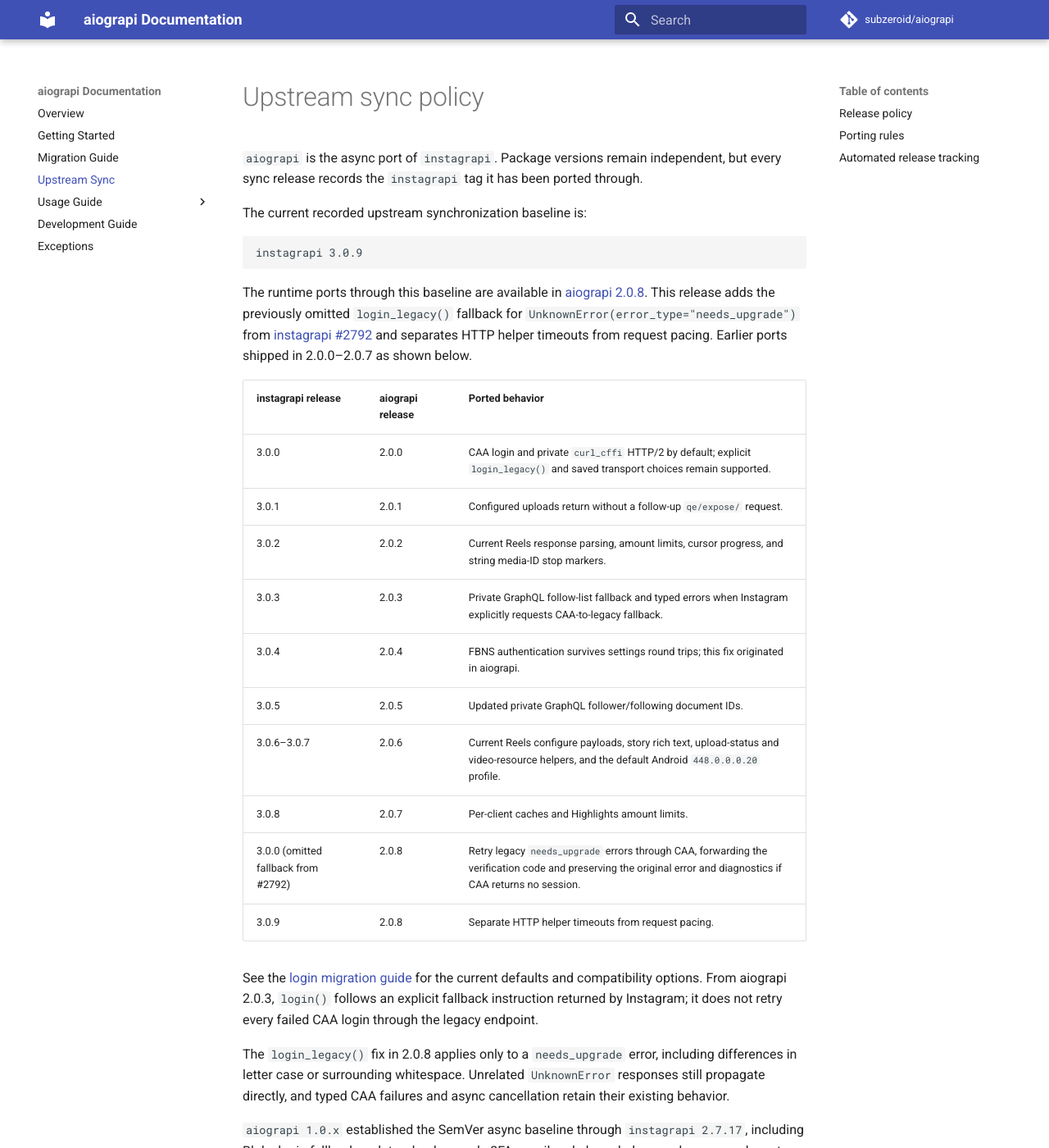
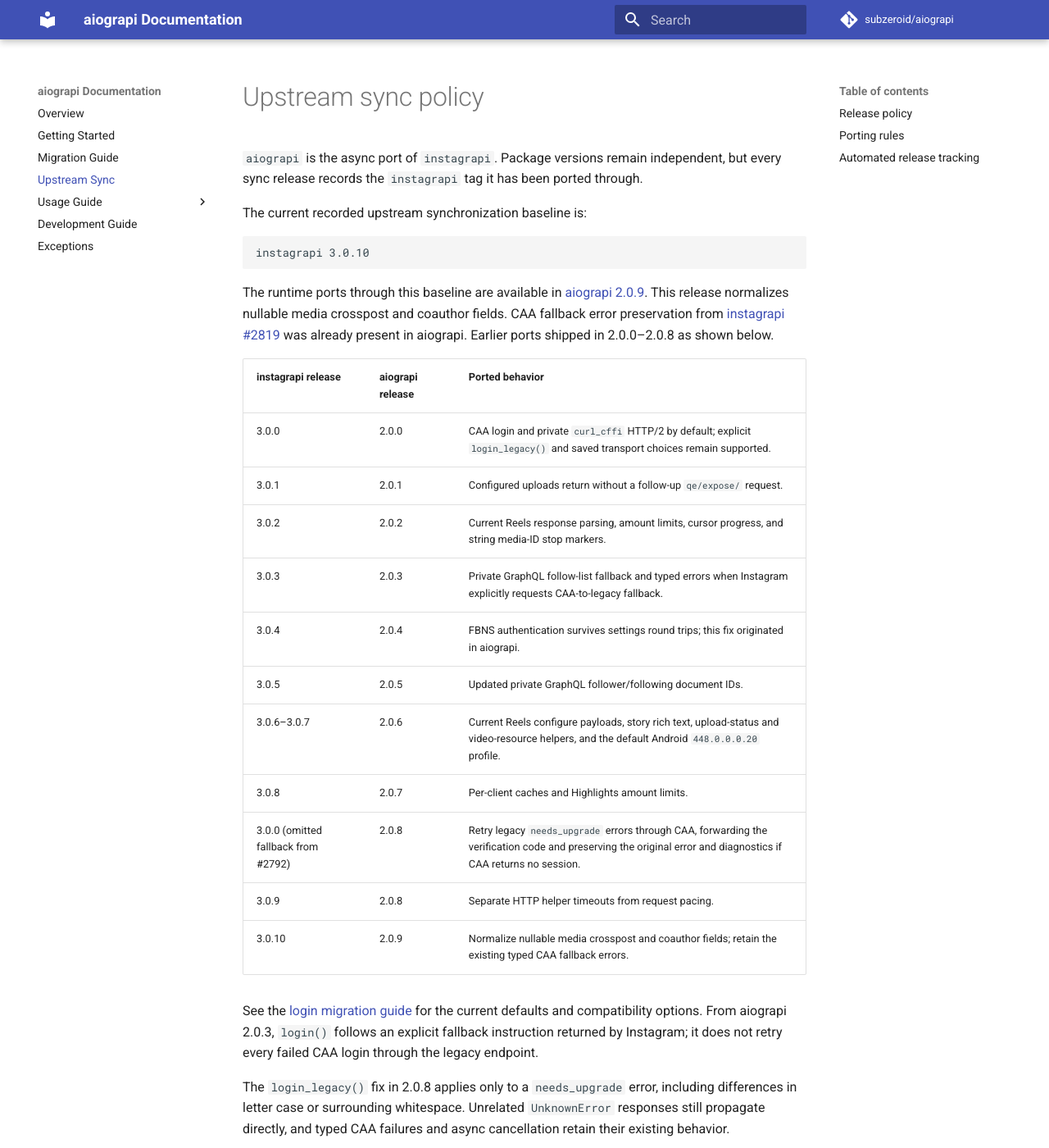
Before and after one commit to subzeroid/aiograpi, an MkDocs documentation site: the page built from docs/upstream-sync.md, in a window 1280 px wide and 1400 px high. Shown: the whole window at 82% size. Built offline with MkDocs 1.6.1 and Material for MkDocs 9.7.7, drawn with Linux system fonts in a browser that asks for light colours; comment, search, counter and statistics services are not loaded; the version menu is left out.

Commit message:
chore: release 2.0.9 (#470)
Release aiograpi 2.0.9 with verified release metadata and notes.

````diff
--- a/aiograpi/__init__.py
+++ b/aiograpi/__init__.py
@@ -48,7 +48,7 @@ from aiograpi.mixins.video import DownloadVideoMixin, UploadVideoMixin
 # Used as fallback logger if another is not provided.
 DEFAULT_LOGGER = logging.getLogger("aiograpi")
 
-__upstream_instagrapi_version__ = "3.0.9"
+__upstream_instagrapi_version__ = "3.0.10"
 
 
 class Client(
--- a/docs/upstream-sync.md
+++ b/docs/upstream-sync.md
@@ -5,10 +5,10 @@
 The current recorded upstream synchronization baseline is:
 
 ```text
-instagrapi 3.0.9
+instagrapi 3.0.10
 ```
 
-The runtime ports through this baseline are available in [aiograpi 2.0.8](https://github.com/subzeroid/aiograpi/releases/tag/2.0.8). This release adds the previously omitted `login_legacy()` fallback for `UnknownError(error_type="needs_upgrade")` from [instagrapi #2792](https://github.com/subzeroid/instagrapi/pull/2792) and separates HTTP helper timeouts from request pacing. Earlier ports shipped in 2.0.0–2.0.7 as shown below.
+The runtime ports through this baseline are available in [aiograpi 2.0.9](https://github.com/subzeroid/aiograpi/releases/tag/2.0.9). This release normalizes nullable media crosspost and coauthor fields. CAA fallback error preservation from [instagrapi #2819](https://github.com/subzeroid/instagrapi/pull/2819) was already present in aiograpi. Earlier ports shipped in 2.0.0–2.0.8 as shown below.
 
 | instagrapi release | aiograpi release | Ported behavior |
 | --- | --- | --- |
@@ -22,6 +22,7 @@ The runtime ports through this baseline are available in [aiograpi 2.0.8](https:
 | 3.0.8 | 2.0.7 | Per-client caches and Highlights amount limits. |
 | 3.0.0 (omitted fallback from #2792) | 2.0.8 | Retry legacy `needs_upgrade` errors through CAA, forwarding the verification code and preserving the original error and diagnostics if CAA returns no session. |
 | 3.0.9 | 2.0.8 | Separate HTTP helper timeouts from request pacing. |
+| 3.0.10 | 2.0.9 | Normalize nullable media crosspost and coauthor fields; retain the existing typed CAA fallback errors. |
 
 See the [login migration guide](usage-guide/login-migration.md) for the current defaults and compatibility options. From aiograpi 2.0.3, `login()` follows an explicit fallback instruction returned by Instagram; it does not retry every failed CAA login through the legacy endpoint.
 
--- a/pyproject.toml
+++ b/pyproject.toml
@@ -4,7 +4,7 @@ build-backend = "setuptools.build_meta"
 
 [project]
 name = "aiograpi"
-version = "2.0.8"
+version = "2.0.9"
 authors = [
     { name = "Mark Subzeroid", email = "143403577+subzeroid@users.noreply.github.com" },
 ]
````
Also changed, not shown: CHANGELOG.md (+15 -0 lines), 1 other file.
